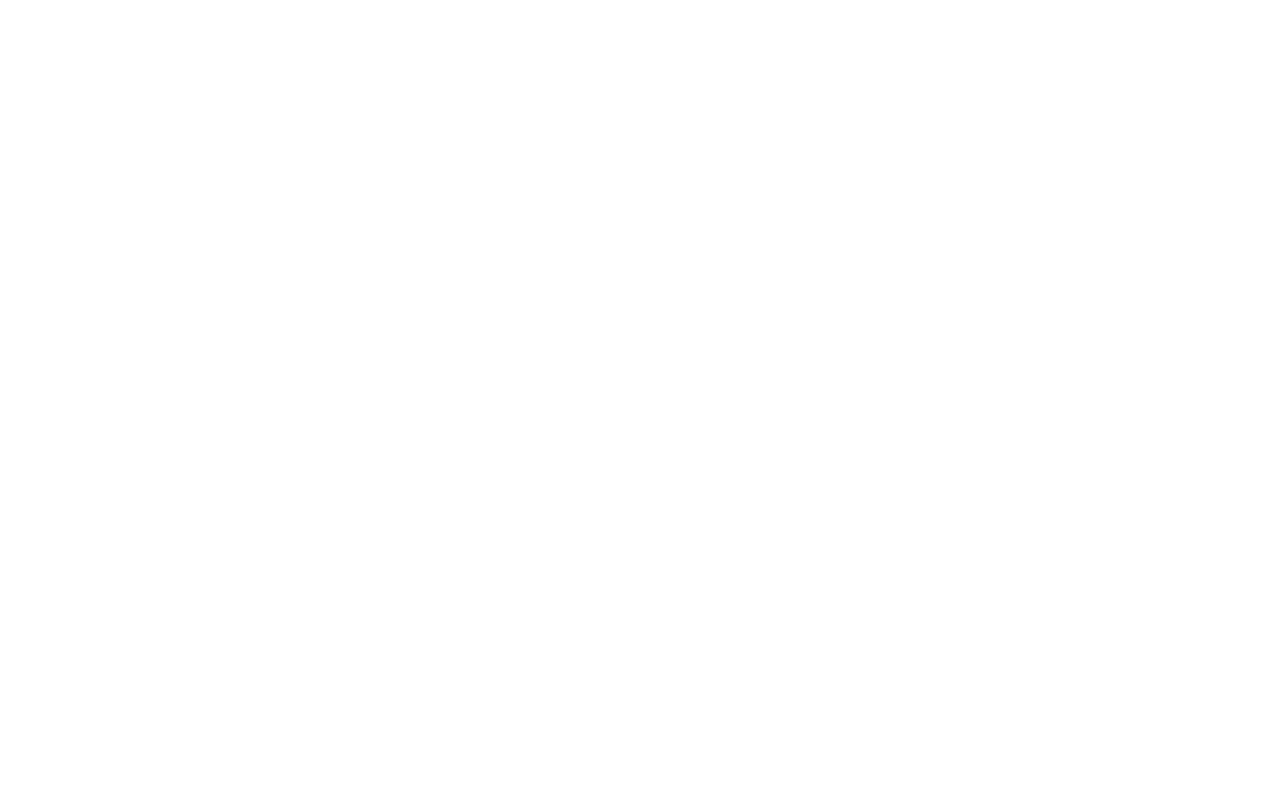
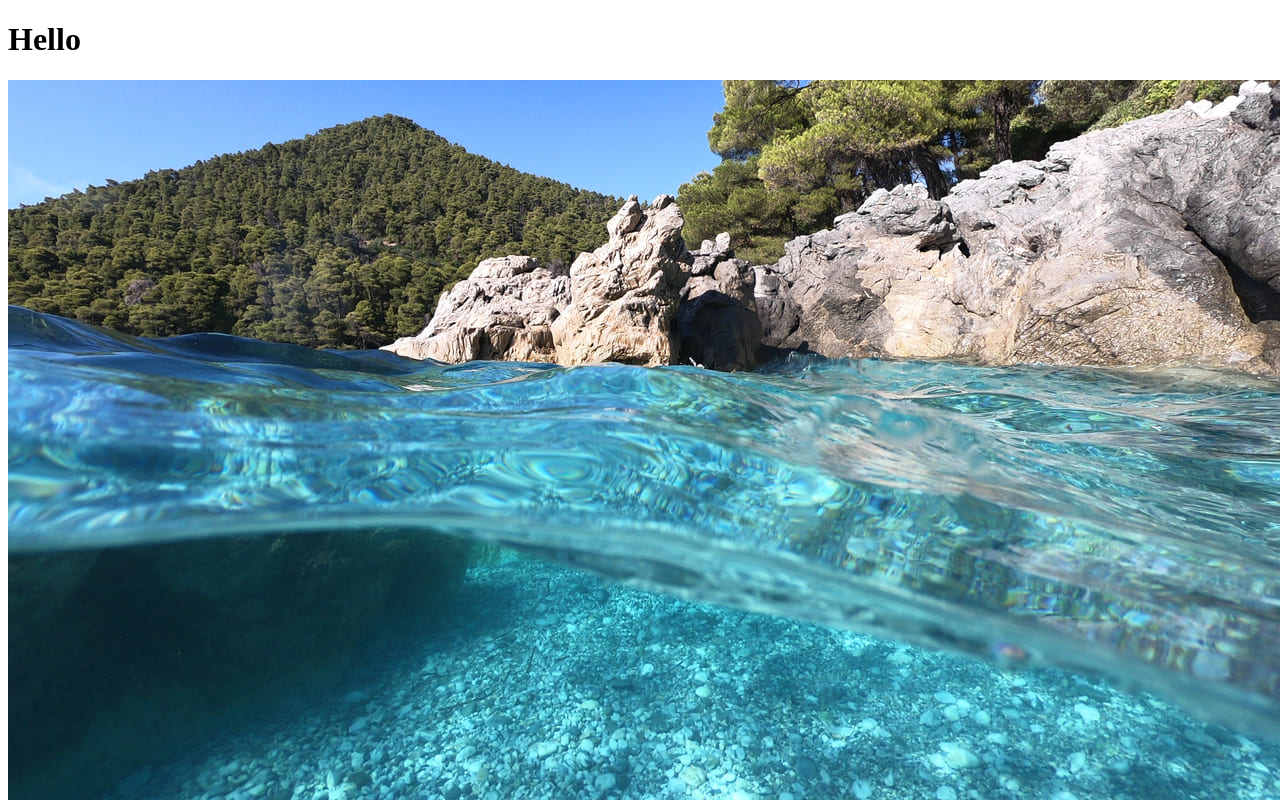
Before and after one commit to ervindavid12/Escritorio, a plain HTML site: page index.html in a window 1280 px wide. Drawn offline with Linux system fonts and the light colour scheme.

Commit message:
Add files via upload

```diff
--- a/css/css.css
+++ b/css/css.css
@@ -3,3 +3,6 @@ titulo{
     height: auto;
     background-image:none;
 }
+img{
+
+}
--- a/index.html
+++ b/index.html
@@ -9,5 +9,8 @@
 </head>
 <body>
 
+   <H1 class="titulo">Hello</H1>
+
+<img class="img" src="img/cartografiar-fondo-marino.jpg">
 </body>
 </html>
```
